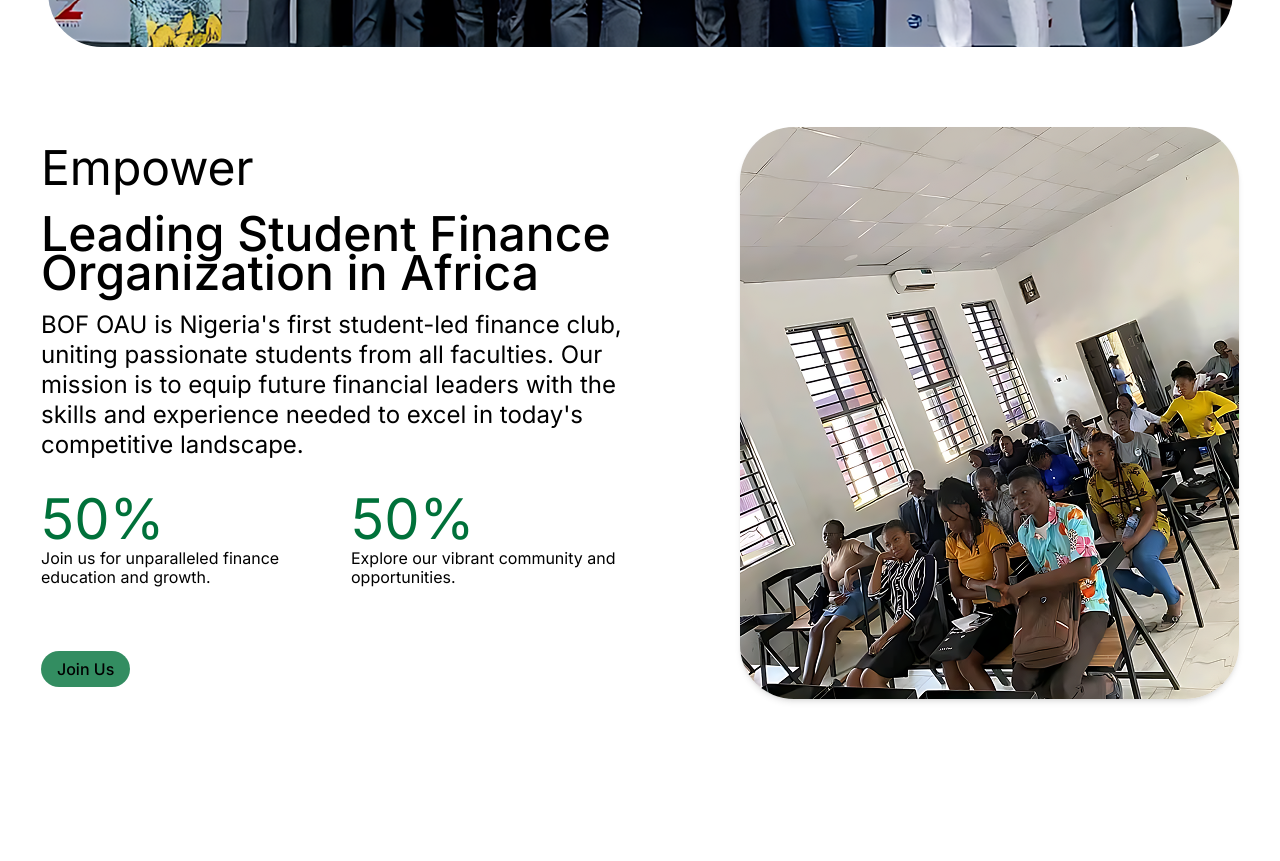
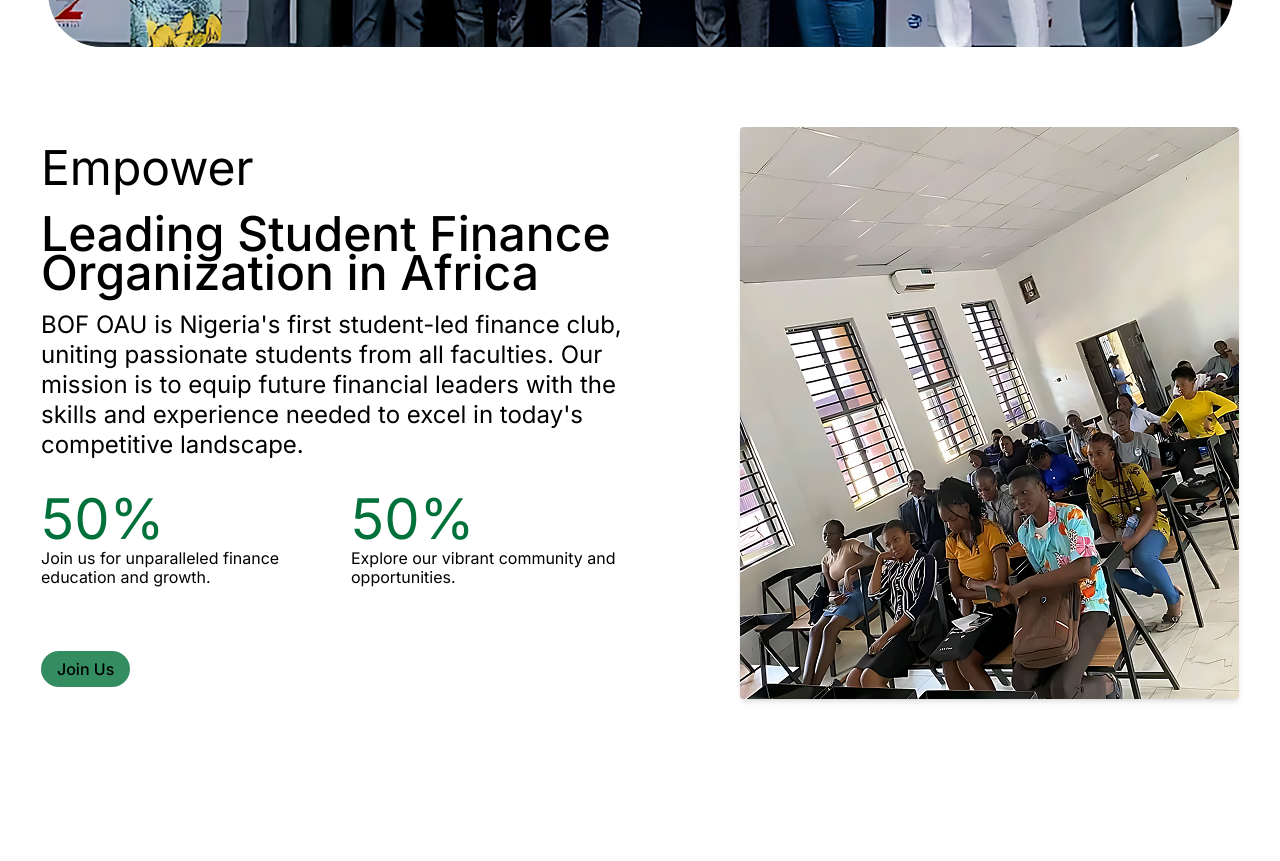
Before and after one commit to kingkreation/bof_oau, a React (Vite) app: page / in a window 1280 px wide. Shown: the part 1020-1881 px from the top of the page. Built offline with nearby package versions, Linux system fonts and the light colour scheme.

Commit message:
update AboutSection.tsx

```diff
--- a/src/pages/Home/AboutSection.tsx
+++ b/src/pages/Home/AboutSection.tsx
@@ -86,11 +86,10 @@ const AboutSection: React.FC = () => {
             {/* Right Image - Showcasing BOF OAU Activities */}
             <div className="flex justify-center items-center w-full lg:w-[528px] lg:self-center">
               <img
-                src="/images/img_rectangle_2.png"
-                alt="BOF OAU Members at a Financial Workshop"
-                className="w-full max-w-[528px] h-[300px] sm:h-[400px] md:h-[572px] object-cover rounded-lg shadow-md"
-                loading="lazy"
-              />
+              src = "/images/img_rectangle_2.png"
+                alt = "BOF OAU Members at a Financial Workshop"
+                className = "w-full max-w-[528px] h-[300px] sm:h-[400px] md:h-[572px] object-cover rounded shadow-md"
+                  loading = "lazy" />
             </div>
           </div>
         </div>
```
